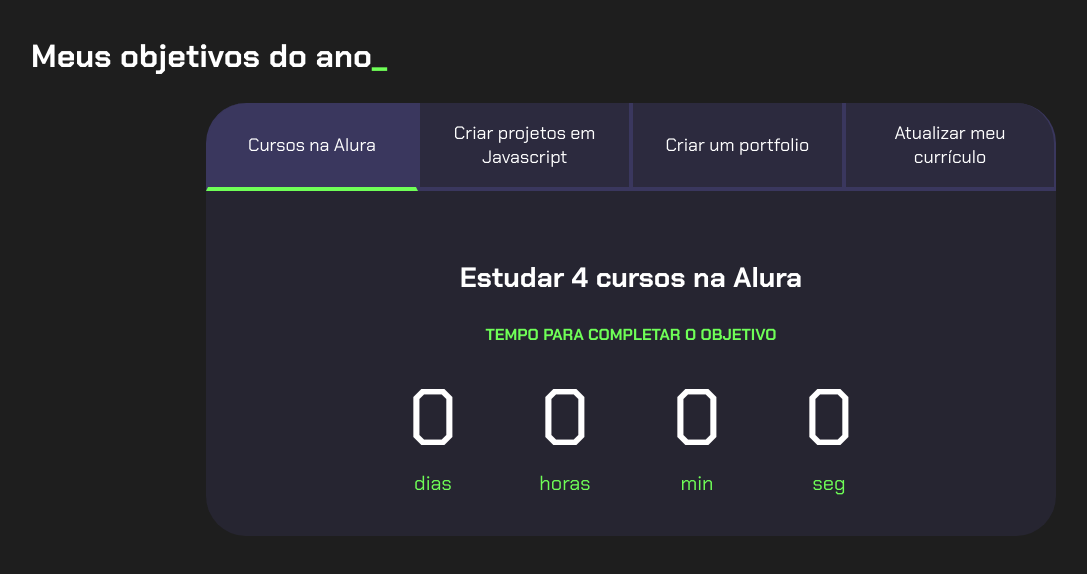
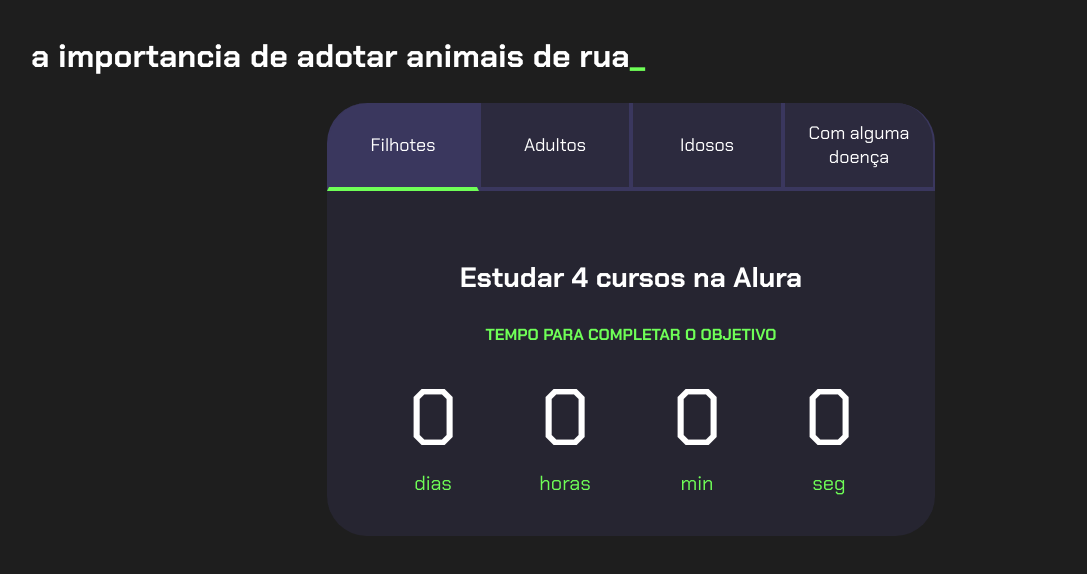
Before and after one commit to JU-25/projeto-2t-, a plain HTML site: page index.html in a window 1280 px wide. Shown: the whole page, without its empty margins (9-1096 px from the left). Drawn offline with Linux system fonts and the light colour scheme.

Commit message:
mudancas de palavras

```diff
--- a/index.html
+++ b/index.html
@@ -4,19 +4,19 @@
 <head>
     <meta charset="UTF-8">
     <meta name="viewport" content="width=device-width, initial-scale=1.0">
-    <title>Meus objetivos do ano</title>
+    <title>adoção de animais</title>
     <link rel="stylesheet" href="style.css">
 </head>
 
 <body>
     <section class="conteudo-principal">
-        <h2 class="titulo-principal">Meus objetivos do ano<span>_</span></h2>
+        <h2 class="titulo-principal">a importancia de adotar animais de rua<span>_</span></h2>
         <div class="conteudo">
             <div class="botoes">
-                <button class="botao ativo">Cursos na Alura</button>
-                <button class="botao">Criar projetos em Javascript</button>
-                <button class="botao">Criar um portfolio</button>
-                <button class="botao">Atualizar meu currículo</button>
+                <button class="botao ativo">Filhotes</button>
+                <button class="botao">Adultos</button>
+                <button class="botao">Idosos</button>
+                <button class="botao">Com alguma doença</button>
             </div>
             <div class="abas-textos">
                 <div class="aba-conteudo ativo">
```
